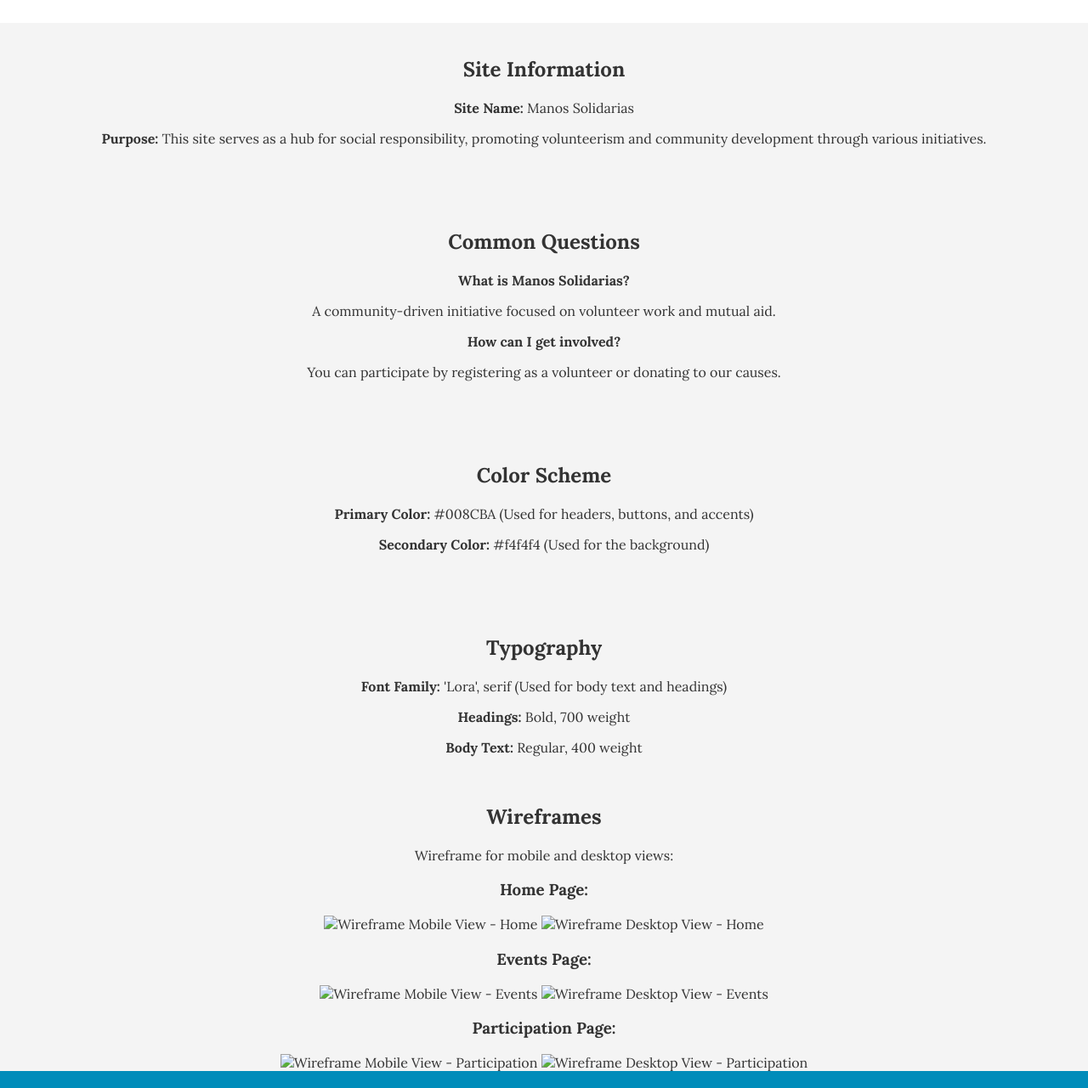
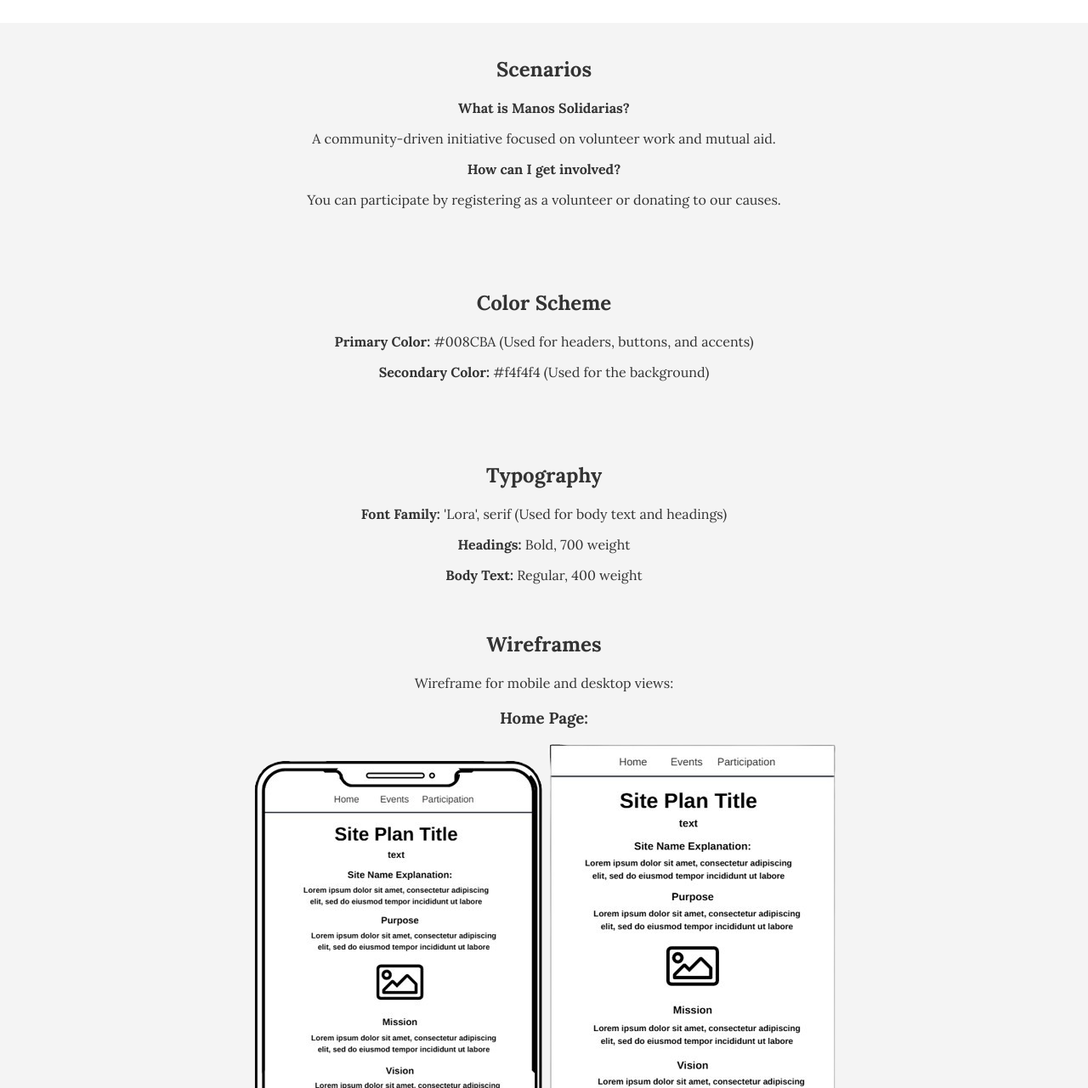
Before and after one commit to danielvilchez/wdd131, a plain HTML site: page siteplan.html in a window 1280 px wide. Shown: the part 1159-2440 px from the top of the page at 85% size. Drawn offline with Linux system fonts and the light colour scheme.

Commit message:
wireframes added

```diff
--- a/siteplan.html
+++ b/siteplan.html
@@ -65,17 +65,9 @@
         </div>
     </section>
 
-    <!-- Información sobre el sitio -->
-    <section id="site-info">
-        <h2>Site Information</h2>
-        <p><strong>Site Name:</strong> Manos Solidarias</p>
-        <p><strong>Purpose:</strong> This site serves as a hub for social responsibility, promoting volunteerism and
-            community development through various initiatives.</p>
-    </section>
-
     <!-- Escenarios -->
     <section class="scenarios">
-        <h2>Common Questions</h2>
+        <h2>Scenarios</h2>
         <div class="question-answer">
             <p><strong>What is Manos Solidarias?</strong></p>
             <p>A community-driven initiative focused on volunteer work and mutual aid.</p>
@@ -107,16 +99,16 @@
         <h2>Wireframes</h2>
         <p>Wireframe for mobile and desktop views:</p>
         <h3>Home Page:</h3>
-        <img src="images/wireframe-home-mobile.jpg" alt="Wireframe Mobile View - Home">
-        <img src="images/wireframe-home-desktop.jpg" alt="Wireframe Desktop View - Home">
+        <img src="images/home-mobile.png" alt="Wireframe Mobile View - Home">
+        <img src="images/home-desktop.png" alt="Wireframe Desktop View - Home">
 
         <h3>Events Page:</h3>
-        <img src="images/wireframe-events-mobile.jpg" alt="Wireframe Mobile View - Events">
-        <img src="images/wireframe-events-desktop.jpg" alt="Wireframe Desktop View - Events">
+        <img src="images/events-mobile.png" alt="Wireframe Mobile View - Events">
+        <img src="images/events-desktop.png" alt="Wireframe Desktop View - Events">
 
         <h3>Participation Page:</h3>
-        <img src="images/wireframe-participation-mobile.jpg" alt="Wireframe Mobile View - Participation">
-        <img src="images/wireframe-participation-desktop.jpg" alt="Wireframe Desktop View - Participation">
+        <img src="images/participation-mobile.png" alt="Wireframe Mobile View - Participation">
+        <img src="images/participation-desktop.png" alt="Wireframe Desktop View - Participation">
     </section>
 
     <footer>
```
Also changed, not shown: images/events-desktop.png (added), images/events-mobile.png (added), images/home-desktop.png (added), images/home-mobile.png (added), images/participation-desktop.png (added), images/participation-mobile.png (added).
